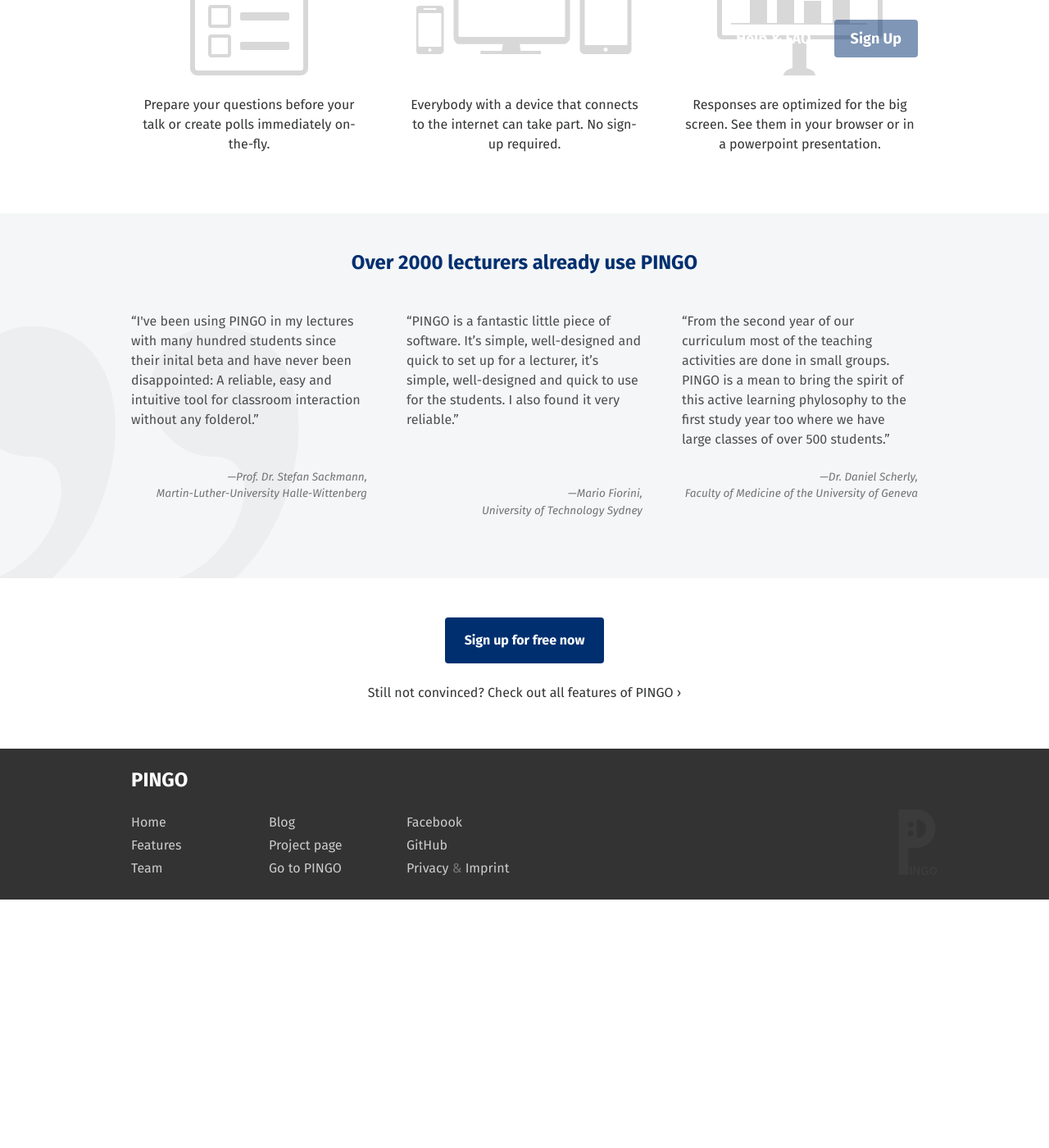
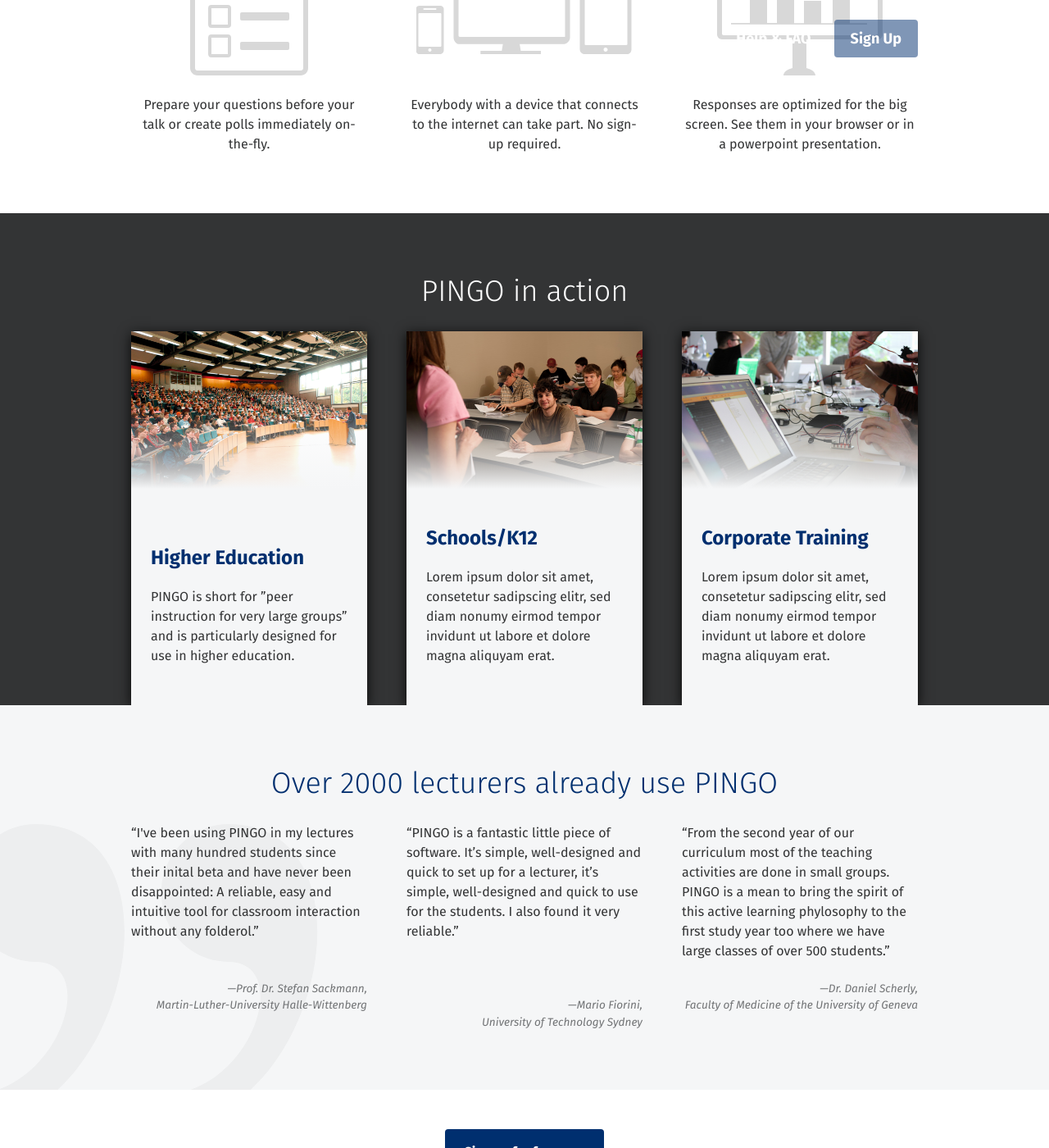
Before and after one commit to PingoUPB/pingoupb.github.io, a Jekyll site: the page built from index.html, in a window 1280 px wide and 1400 px high, scrolled down 772 px. Shown: the whole window at 82% size. Built offline with Jekyll 4.4.1, drawn with Linux system fonts in a browser that asks for light colours; Markdown is read by kramdown in place of the engine named in the settings; before the commit the page ends 1869 px from its top, so only the background shows below that.

Commit message:
add in action section on landing page

```diff
--- /dev/null
+++ b/_data/cases.yml
@@ -0,0 +1,11 @@
+- title: Higher Education
+  desc: PINGO is short for ”peer instruction for very large groups” and is particularly designed for use in higher education.
+  img: crowd-small.png
+
+- title: Schools/K12
+  desc: Lorem ipsum dolor sit amet, consetetur sadipscing elitr, sed diam nonumy eirmod tempor invidunt ut labore et dolore magna aliquyam erat.
+  img: school.png
+
+- title: Corporate Training
+  desc: Lorem ipsum dolor sit amet, consetetur sadipscing elitr, sed diam nonumy eirmod tempor invidunt ut labore et dolore magna aliquyam erat.
+  img: business.png
--- /dev/null
+++ b/_includes/container/in_action.en.html
@@ -0,0 +1,20 @@
+<section class="in-action-section">
+	<div class="centered">
+		<h1 class="in-action__title">PINGO in action</h1>
+		<div class="grid cases">
+			{% for c in site.data.cases %}
+			<div class="grid__item one-third portable--one-whole">
+				<div class="cases__item">
+					<div class="cases__fade">
+						<div class="cases__img" style="background-image: url(/assets/img/{{ c.img }});"></div>
+					</div>
+					<div class="cases__desc">
+						<h2>{{ c.title }}</h2>
+						<p>{{ c.desc }}</p>
+					</div>
+				</div>
+			</div>
+			{% endfor %}
+		</div>
+	</div>
+</section>
--- a/_includes/container/testimonials.en.html
+++ b/_includes/container/testimonials.en.html
@@ -1,6 +1,6 @@
 <section class="testimonials">
 	<div class="centered">
-		<h2 class="testimonials__title">Over 2000 lecturers already use PINGO</h2>
+		<h1 class="testimonials__title">Over 2000 lecturers already use PINGO</h1>
 		<div class="grid">
 			<article class="grid__item one-third portable--one-whole testimonials__item">
 				<p>
--- a/index.html
+++ b/index.html
@@ -29,5 +29,6 @@
 </header>
 
 {% include container/how.en.html %}
+{% include container/in_action.en.html %}
 {% include container/testimonials.en.html %}
 {% include container/call.en.html %}
```
Also changed, not shown: assets/scss/theme/_landing.scss (+63 -4 lines), assets/css/main.css, assets/img/Unbenannt-1.png (deleted), assets/img/business.png (added), assets/img/crowd-small.png (added), assets/img/school.png (added).
